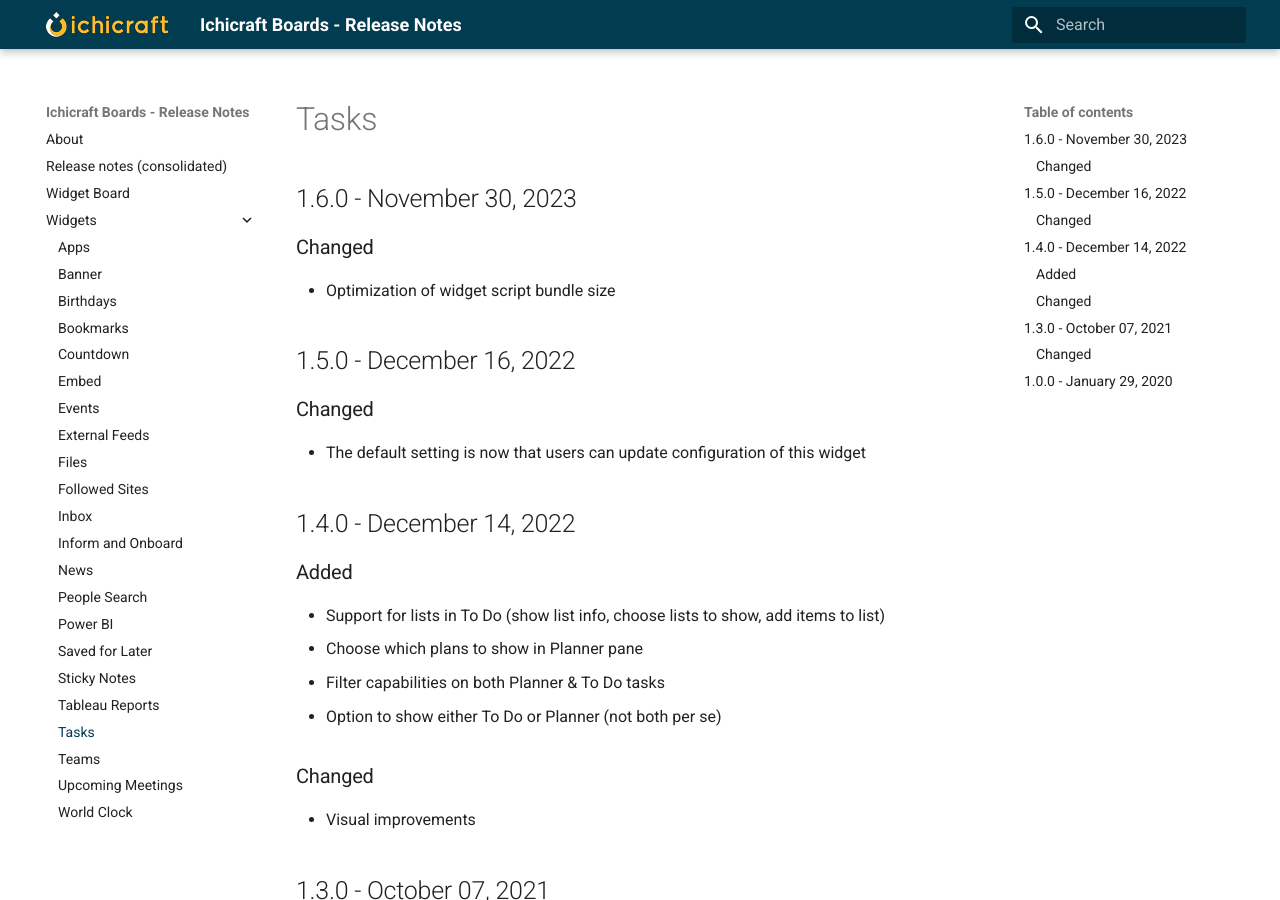
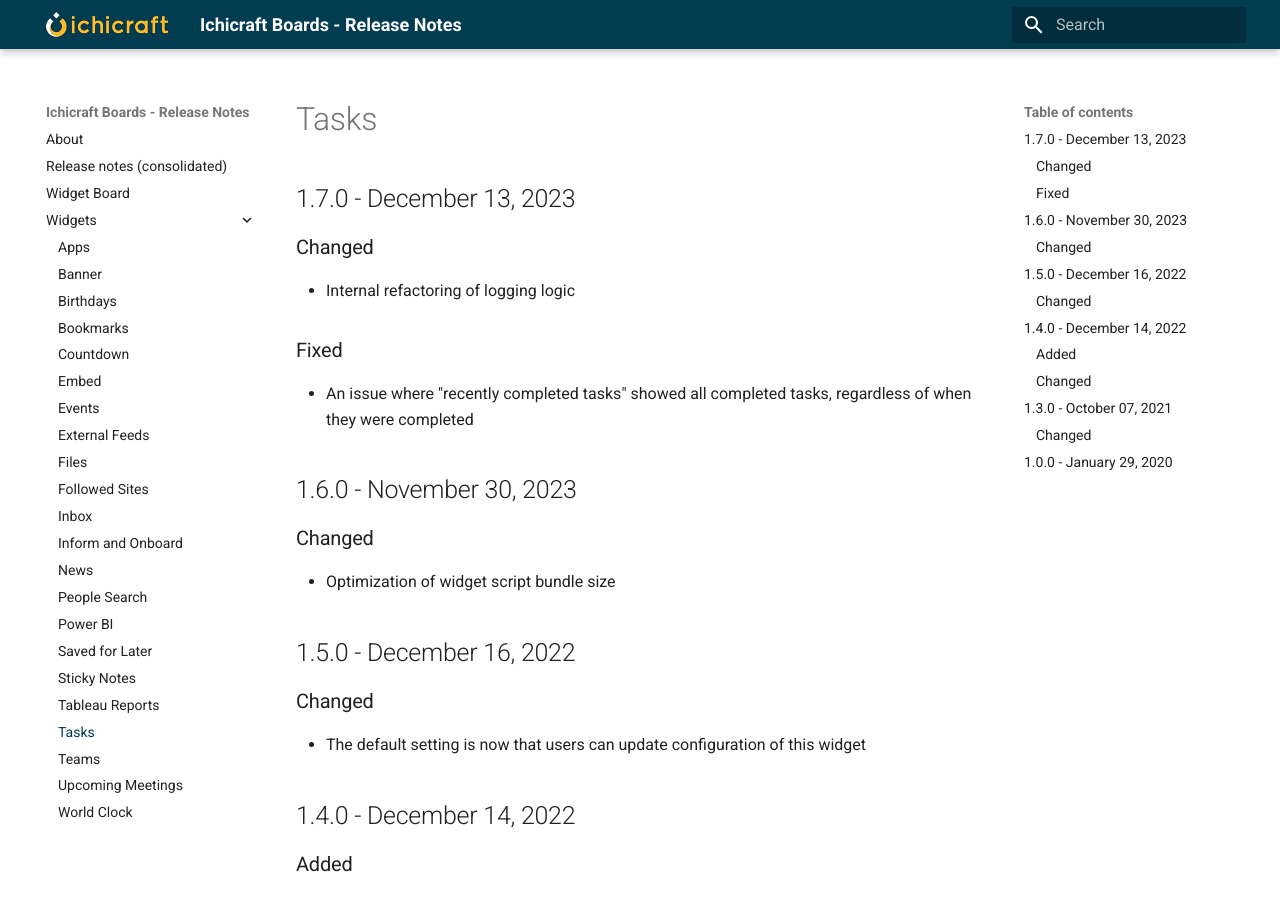
Before and after one commit to ichicraft/widgets-docs, an MkDocs documentation site: the page built from docs/Widgets/Tasks.md, in a window 1280 px wide and 900 px high. Built offline with MkDocs 1.6.1 and Material for MkDocs 9.7.7, drawn with Linux system fonts in a browser that asks for light colours.

```diff
--- a/docs/Widgets/Tasks.md
+++ b/docs/Widgets/Tasks.md
@@ -1,3 +1,11 @@
+## 1.7.0 - December 13, 2023
+
+### Changed
+- Internal refactoring of logging logic
+
+### Fixed
+- An issue where &quot;recently completed tasks&quot; showed all completed tasks, regardless of when they were completed
+
 ## 1.6.0 - November 30, 2023
 
 ### Changed
```
Also changed, not shown: docs/Release-notes-(consolidated).md (+8 -0 lines).
